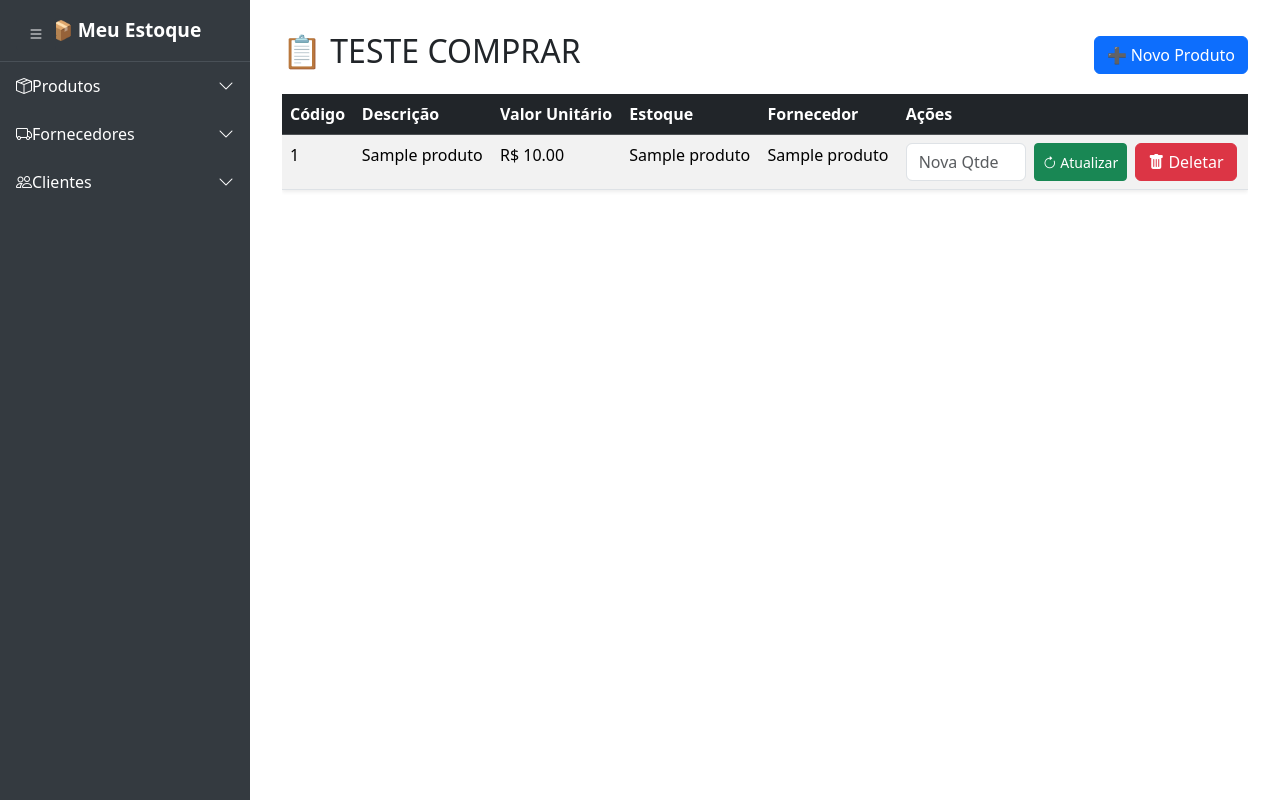
After one commit to nordffa/projeto-final-impacta, a Flask app: template templates/lista_produtoComprar.html in a window 1280 px wide. The commit adds this page. Run offline with Flask 3, Linux system fonts and the light colour scheme; the template is opened without the code that fills it: most values are stand-ins (such as "Sample title", 1, 10 or a date in 2020); some libraries are stand-ins or nearby versions.

Commit message:
criacao do listar produtos em baaixa

```diff
--- a/templates/base.html
+++ b/templates/base.html
@@ -122,7 +122,9 @@
     <div class="submenu">
       <a href="{{ url_for('cadastrar') }}">➕Cadastrar Produto</a>
       <a href="{{ url_for('listar') }}">📋Listar Produtos</a>
+      <a href="{{ url_for('listar') }}"> ➖ Produtos em Baixa</a>
     </div>
+
   </div>
 
   <div class="menu-item">
@@ -142,6 +144,8 @@
       <a href="{{ url_for('clientes') }}">📋Listar Clientes</a>
     </div>
   </div>
+
+
 
 </div>
 <main>
--- /dev/null
+++ b/templates/lista_produtoComprar.html
@@ -0,0 +1,53 @@
+{% extends "base.html" %}
+{% block content %}
+<div class="container-fluid p-0">
+    <div class="d-flex justify-content-between align-items-center mb-3">
+        <h2>📋 TESTE COMPRAR </h2>
+        <a href="{{ url_for('') }}" class="btn btn-primary">➕ Novo Produto</a>
+    </div>
+
+    <div class="table-responsive">
+        <table class="table table-striped table-hover shadow-sm">
+            <thead class="table-dark">
+                <tr>
+                    <th>Código</th>
+                    <th>Descrição</th>
+                    <th>Valor Unitário</th>
+                    <th>Estoque</th>
+                    <th>Fornecedor</th>
+                    <th>Ações</th>
+                </tr>
+            </thead>
+            <tbody>
+                {% for p in produtos %}
+                <tr>
+                    <td>{{ p[0] }}</td>
+                    <td>{{ p[1] }}</td>
+                    <td>R$ {{ "%.2f"|format(p[2]) }}</td>
+                    <td>{{ p[3] }}</td>
+                    <td>{{ p[4] }}</td>
+                    <td>
+                        <div class="d-flex flex-wrap gap-2">
+                            <form method="post" action="{{ url_for('atualizar', cod_produto=p[0]) }}" class="d-flex gap-2">
+                                <input type="number" name="qtde_estoque" placeholder="Nova Qtde" class="form-control" style="width: 120px;">
+                                <button type="submit" class="btn btn-sm btn-success">
+                                    <i class="bi bi-arrow-clockwise"></i> Atualizar
+                                </button>
+                            </form>
+                            <form method="post" action="{{ url_for('deletar', cod_produto=p[0]) }}">
+                                <button type="submit" class="btn btn-danger">
+                                    <i class="bi bi-trash-fill"></i> Deletar
+                                </button>
+                            </form>
+                        </div>
+                    </td>
+                </tr>
+                {% endfor %}
+            </tbody>
+        </table>
+        {% if not produtos %}
+        <div class="alert alert-warning">Nenhum produto cadastrado ainda!</div>
+        {% endif %}
+    </div>
+</div>
+{% endblock %}
```
